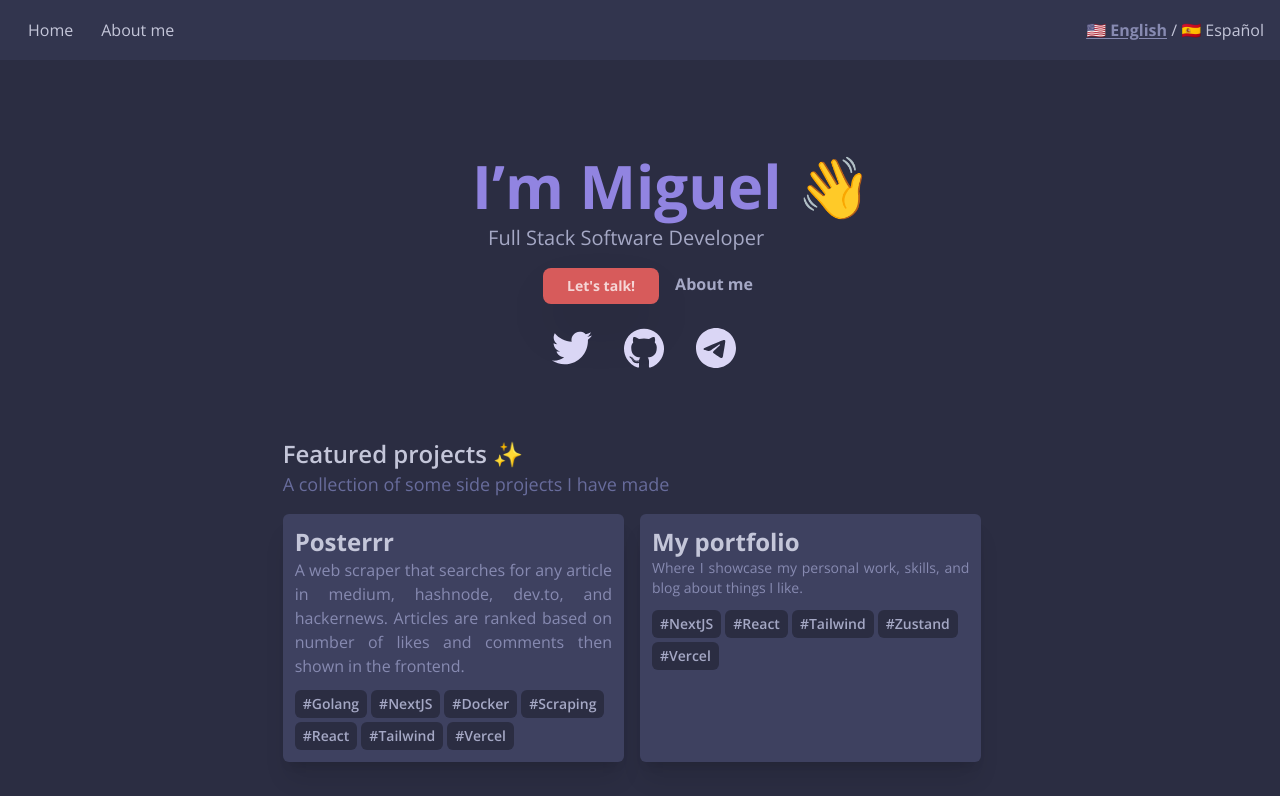
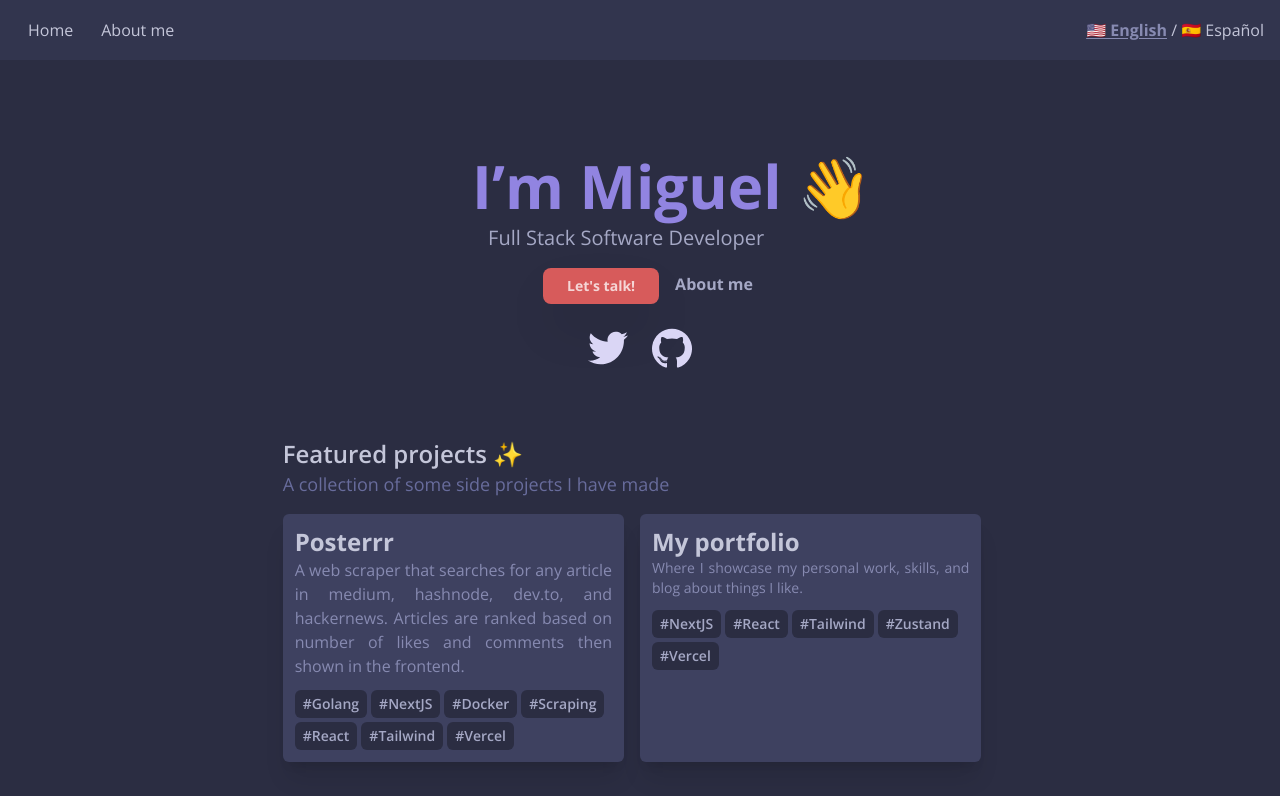
Before and after one commit to 0xMiguel/portfolio, a Next.js app: page / in a window 1280 px wide. Shown: the top 796 px of the page. Built offline with nearby package versions, Linux system fonts and the light colour scheme.

Commit message:
fix(links): fixed contact links

```diff
--- a/src/pages/index.tsx
+++ b/src/pages/index.tsx
@@ -22,7 +22,7 @@ export default function HomePage() {
           <section className='mb-16 flex flex-col'>
             <div className='flex h-full flex-col '>
               <div className='flex flex-col items-center'>
-                <div className='mt-14 md:mt-20'>
+                <div className='mt-14 md:mt-20 '>
                   <h1 className='mb-2 ml-6 text-5xl font-bold text-medium md:ml-16 md:text-6xl'>
                     <TranslatedText section='mainHeader' content='name' />
                   </h1>
@@ -31,6 +31,7 @@ export default function HomePage() {
                   </span>
                 </div>
                 <div className='flex flex-row md:ml-6'>
+                  <Link href='https://calendly.com/miguelbetancourt'>
                     <button
                       type='button'
                       className='mt-4 mb-2 inline-flex items-center rounded-lg bg-red-primary px-6 py-2 text-center text-sm font-medium text-red-light shadow-2xl  hover:bg-opacity-80'
@@ -42,6 +43,7 @@ export default function HomePage() {
                         />
                       </span>
                     </button>
+                  </Link>
                   <Link href='/about'>
                     <button className='mt-1 ml-4 inline-flex items-center text-center text-primary-light-50 hover:text-primary-light-25'>
                       <span className='mr-2 font-bold'>
@@ -50,8 +52,9 @@ export default function HomePage() {
                     </button>
                   </Link>
                 </div>
-                <div className='ml-2 mt-4 flex flex-row items-center'>
-                  <div className='mr-8'>
+                <div className='mt-4 flex inline-flex flex-row items-center space-x-6'>
+                  <div>
+                    <Link href='https://twitter.com/miguelooo_'>
                       <Image
                         className='cursor-pointer'
                         alt='twitter logo'
@@ -59,8 +62,11 @@ export default function HomePage() {
                         width={40}
                         height={40}
                       />
+                    </Link>
                   </div>
-                  <div className='mr-8'>
+
+                  <div>
+                    <Link href='https://github.com/morrocoyy'>
                       <Image
                         className='cursor-pointer'
                         alt='github logo'
@@ -68,15 +74,7 @@ export default function HomePage() {
                         width={40}
                         height={40}
                       />
-                  </div>
-                  <div>
-                    <Image
-                      alt='telegram logo'
-                      className='mr-4 cursor-pointer'
-                      src='/images/telegram_logo.svg'
-                      width={40}
-                      height={40}
-                    />
+                    </Link>
                   </div>
                 </div>
               </div>
--- a/tailwind.config.js
+++ b/tailwind.config.js
@@ -11,7 +11,6 @@ module.exports = {
       },
       colors: {
         primary: {
-          // Customize it on globals.css :root
           dark: '#2B2D42',
           'dark-50': '#3E4160',
           medium: '#52567F',
```
Also changed, not shown: .eslintrc.js. Lines whose indentation alone changed are shown as unchanged.
